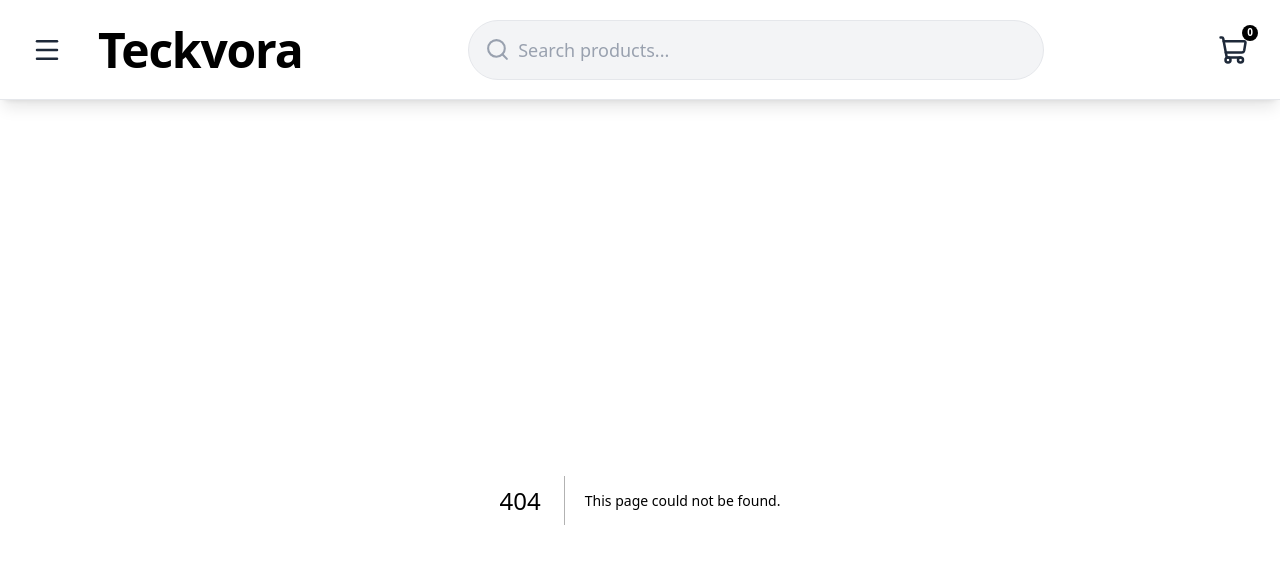
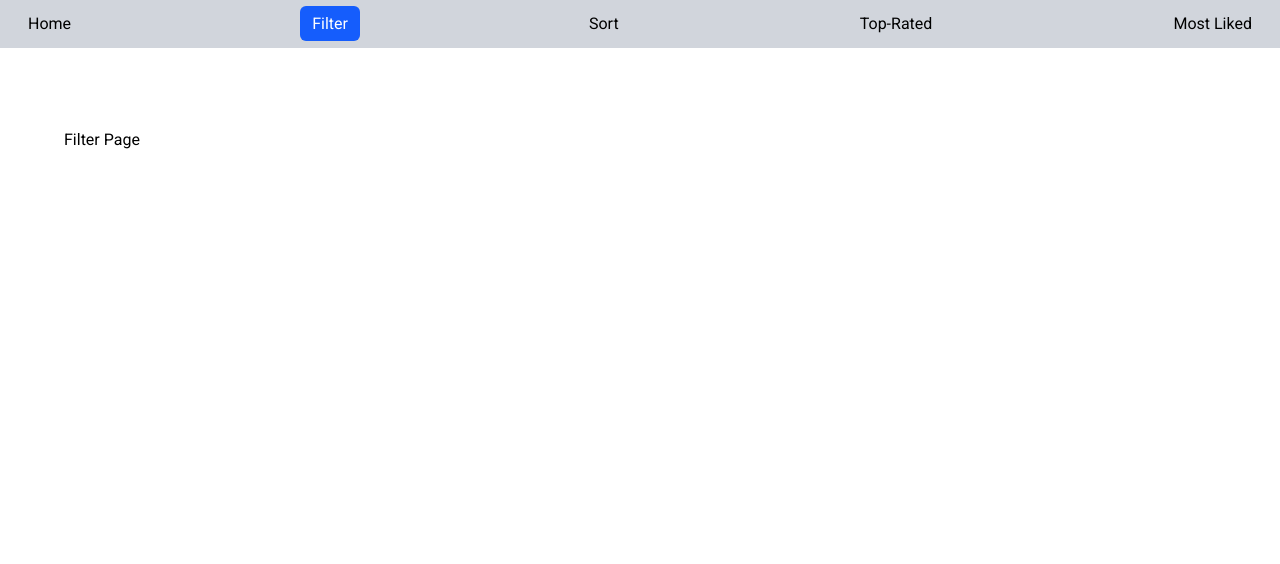
Before and after one commit to oghenetejirinowumi/CSC202-GROUP6-ECOMMERCE, a Next.js app in the folder frontend/: page /filter in a window 1280 px wide. Before the commit this address had no page. Shown: the top 564 px of the page. Built offline with nearby package versions, Linux system fonts and the light colour scheme.

Commit message:
feat: add navigation bar

```diff
--- /dev/null
+++ b/frontend/app/filter/page.tsx
@@ -0,0 +1,7 @@
+export default function FilterPage() {
+    return (
+        <div>
+            <h1>Filter Page</h1>
+        </div>
+    );
+}
--- a/frontend/app/layout.tsx
+++ b/frontend/app/layout.tsx
@@ -1,17 +1,20 @@
+import { Roboto } from "next/font/google";
 import "./globals.css";
-import Navbar from "../components/Navbar"; // Ensure this path is correct
+import Navbar from "@/components/Navbar";
 
-export default function RootLayout({
-  children,
-}: {
-  children: React.ReactNode;
-}) {
+const roboto = Roboto({ weight: ["400", "700"], subsets: ["latin"] });
+
+export const metadata = {
+  title: "Next.js course",
+  description: "Code with Sloba Next.js Course",
+};
+
+export default function RootLayout({ children }) {
   return (
-    <html suppressHydrationWarning lang="en">
-      <body className="bg-white antialiased">
+    <html lang="en">
+      <body className={roboto.className}>
         <Navbar />
-        {/* Everything from page.tsx goes inside {children} */}
-        {children}
+        <main className= "py-20 max-w-6xl mx-auto" >{children}</main>
       </body>
     </html>
   );
--- /dev/null
+++ b/frontend/app/most-liked/page.tsx
@@ -0,0 +1,7 @@
+export default function MostLikedPage() {
+    return (
+        <div>
+            <h1>Most liked Page</h1>
+        </div>
+    );
+}
--- /dev/null
+++ b/frontend/app/sort/page.tsx
@@ -0,0 +1,7 @@
+export default function SortPage() {
+    return (
+        <div>
+            <h1>Sort Page</h1>
+        </div>
+    );
+}
--- /dev/null
+++ b/frontend/app/top-rated/page.tsx
@@ -0,0 +1,7 @@
+export default function TopRatedPage() {
+    return (
+        <div>
+            <h1>Top rated Page</h1>
+        </div>
+    );
+}
--- a/frontend/components/Navbar.tsx
+++ b/frontend/components/Navbar.tsx
@@ -1,41 +1,39 @@
-import { Menu, Search, ShoppingCart } from "lucide-react";
+"use client";
+import React from "react";
+import Link from "next/link";
+import { usePathname } from "next/navigation";
+
+const Links = [
+    {href: "/", text: 'Home'},           // ✅ moved Home here
+    {href: "/filter", text: 'Filter'},
+    {href: "/sort", text: 'Sort'},
+    {href: "/top-rated", text: 'Top-Rated'},
+    {href: "/most-liked", text: 'Most Liked'},
+];
 
 const Navbar = () => {
+    const pathname = usePathname();
+
     return (
-        <nav className="w-full h-25 bg-white border-b border-gray-200 shadow-lg px-6 flex items-center justify-between sticky top-0 z-50">
-
-            {/* LEFT: Menu + Brand Name */}
-            <div className="flex items-center gap-7">
-                <button className="p-2 rounded-full hover:bg-gray-100 transition-colors">
-                    <Menu size={30} className="text-gray-800" />
-                </button>
-                <span className="text-5xl font-bold tracking-tight text-black">
-                    Teckvora
-                </span>
+        <nav className="bg-gray-300 px-4 py-3">
+            <div className="flex items-center gap-4">
+                <ul className="flex items-center justify-between w-full">
+                    {Links.map((link) => (
+                        <li key={link.href} className="list-none">
+                            <Link
+                                href={link.href}
+                                className={`px-3 py-2 rounded-md transition-colors ${
+                                    pathname === link.href
+                                        ? "bg-blue-600 text-white"
+                                        : "hover:bg-gray-200"
+                                }`}
+                            >
+                                {link.text}
+                            </Link>
+                        </li>
+                    ))}
+                </ul>
             </div>
-
-            {/* CENTER: Search Bar */}
-            <div className="flex-1 max-w-xl mx-10">
-                <div className="flex items-center w-full h-15 bg-gray-100 rounded-full px-4 border border-gray-200 focus-within:border-gray-400 focus-within:bg-white focus-within:ring-2 focus-within:ring-gray-200 transition-all">
-                    <Search size={25} className="text-gray-400 mr-2 shrink-0" />
-                    <input
-                        type="text"
-                        placeholder="Search products..."
-                        className="bg-transparent border-none outline-none text-lg w-full text-gray-800 placeholder:text-gray-400"
-                    />
-                </div>
-            </div>
-
-            {/* RIGHT: Cart */}
-            <div className="flex items-center gap-4">
-                <div className="relative cursor-pointer p-2 rounded-full hover:bg-gray-100 transition-colors">
-                    <ShoppingCart size={30} className="text-gray-800" />
-                    <div className="absolute -top-0.5 -right-0.5 bg-black text-white text-[10px] font-bold w-4 h-4 rounded-full flex items-center justify-center p-2">
-                        0
-                    </div>
-                </div>
-            </div>
-
         </nav>
     );
 };
```
Also changed, not shown: 1 other file (tests, documents, lock files or other folders).
